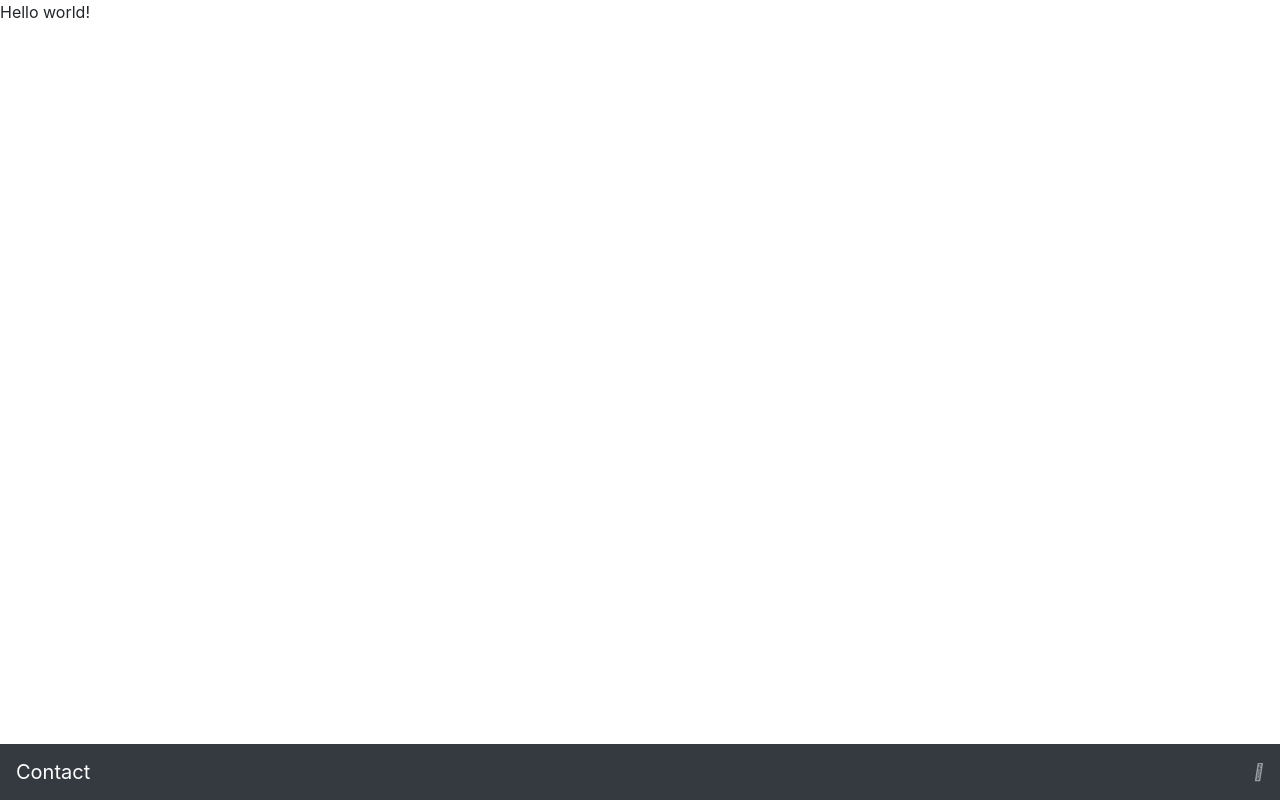
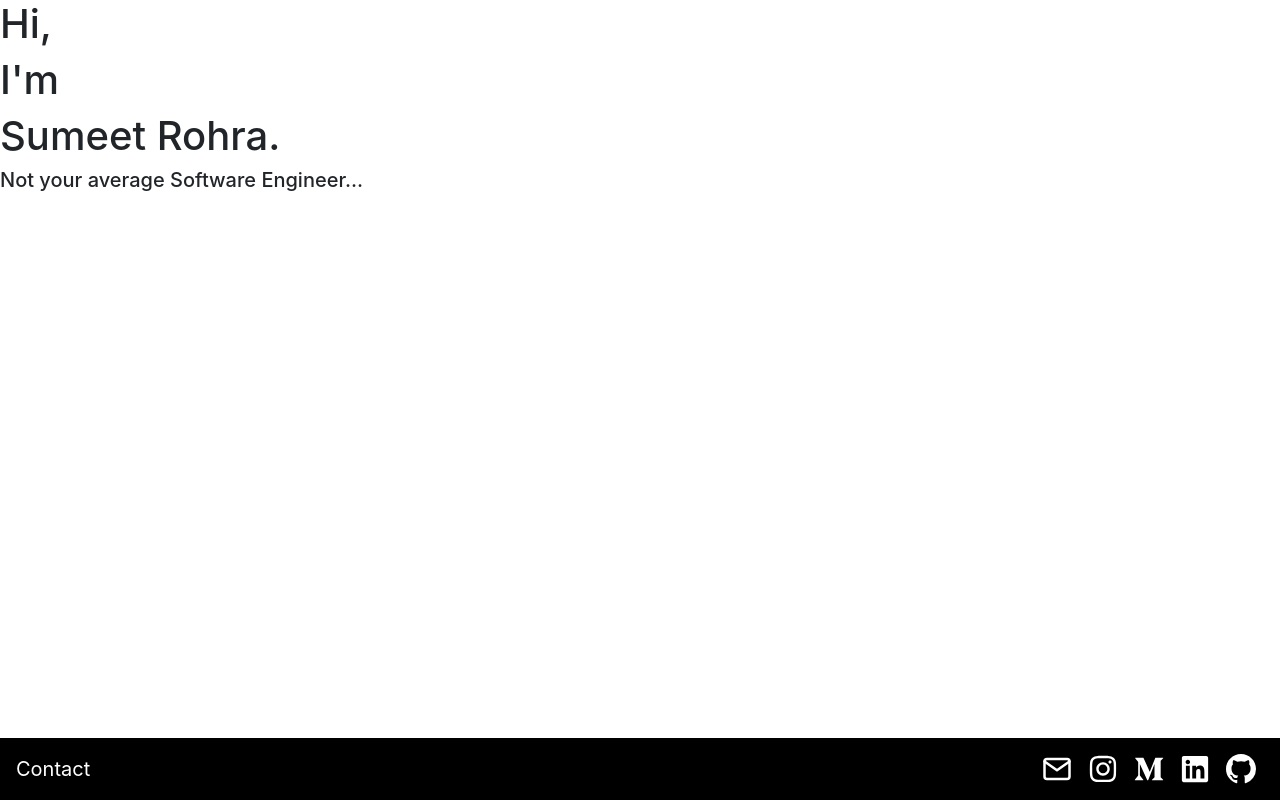
Before and after one commit to sumeetrohra/portfolio, a React (Create React App) app: page / in a window 1280 px wide. Built offline with nearby package versions, Linux system fonts and the light colour scheme.

Commit message:
Footer done.

```diff
--- a/package.json
+++ b/package.json
@@ -9,6 +9,7 @@
     "react": "^16.8.6",
     "react-bootstrap": "^1.0.0-beta.10",
     "react-dom": "^16.8.6",
+    "react-icons": "^3.7.0",
     "react-scripts": "3.0.1"
   },
   "scripts": {
--- a/src/components/App.js
+++ b/src/components/App.js
@@ -5,7 +5,10 @@ function App() {
   return (
     <div>
       <div className="main">
-        <p>Hello world!</p>
+        <h1>Hi,</h1>
+        <h1>I'm</h1>
+        <h1>Sumeet Rohra.</h1>
+        <h5>Not your average Software Engineer...</h5>
       </div>
       <Footer />
     </div>
--- a/src/components/Footer.js
+++ b/src/components/Footer.js
@@ -1,17 +1,29 @@
 import React from 'react';
-import { Navbar } from 'react-bootstrap';
+
+import { Navbar, Nav } from 'react-bootstrap';
+import { GoMarkGithub } from 'react-icons/go';
+import { FaMediumM, FaLinkedin, FaInstagram } from 'react-icons/fa';
+import { FiMail } from 'react-icons/fi';
 
 const Footer = () => {
+    const emailLink = "mailto: sumeetrohra1@gmail.com";
+    const instagramLink = "https://www.instagram.com/sumeet_r0hra/";
+    const mediumLink = "https://medium.com/@rohrasumeet";
+    const linkedinLink = "https://www.linkedin.com/in/sumeetrohra/";
+    const githubLink = "https://github.com/sumeetrohra";
     return (
-        <Navbar expand="lg" variant="dark" bg="dark" fixed="bottom">
-            <Navbar.Brand href="#">Contact</Navbar.Brand>
-            <Navbar.Collapse className="justify-content-end">
-                <Navbar.Text>
-                <i class="fab fa-medium"></i>
-                </Navbar.Text>
-            </Navbar.Collapse>
+        <Navbar expand="lg" variant="dark" bg="dark" fixed="bottom" >
+            <Navbar.Brand className="hide-lessthan-400">Contact</Navbar.Brand>
+            <Navbar id="responsive-nav-bar">
+                <Nav>
+                    <Nav.Link href={emailLink}><FiMail className="bigger-icon" /></Nav.Link>
+                    <Nav.Link onClick={() => window.open(instagramLink)}><FaInstagram className="bigger-icon" /></Nav.Link>
+                    <Nav.Link onClick={() => window.open(mediumLink)}><FaMediumM className="bigger-icon" /></Nav.Link>
+                    <Nav.Link onClick={() => window.open(linkedinLink)}><FaLinkedin className="bigger-icon" /></Nav.Link>
+                    <Nav.Link onClick={() => window.open(githubLink)}><GoMarkGithub className="bigger-icon" /></Nav.Link>
+                </Nav>
+            </Navbar>
         </Navbar>
     );
 }
-// https://www.flaticon.com/search?word=gmail use icons from here
 export default Footer;
--- a/src/index.css
+++ b/src/index.css
@@ -1,3 +1,30 @@
 .main {
     padding-bottom: 10%;
 }
+
+.bigger-icon {
+    height: 30px;
+    width: 30px;
+    color: white;
+}
+
+.bg-dark {
+    background-color: #000!important;
+}
+
+.navbar-expand-lg {
+    justify-content: space-between;
+}
+
+#responsive-nav-bar {
+    padding: 0;
+}
+
+@media screen and (max-width: 400px) {
+    .hide-lessthan-400 {
+        display: none;
+    }
+    .navbar-expand-lg {
+        justify-content: flex-end;
+    }
+}
```
Also changed, not shown: 1 other file (tests, documents, lock files or other folders).
